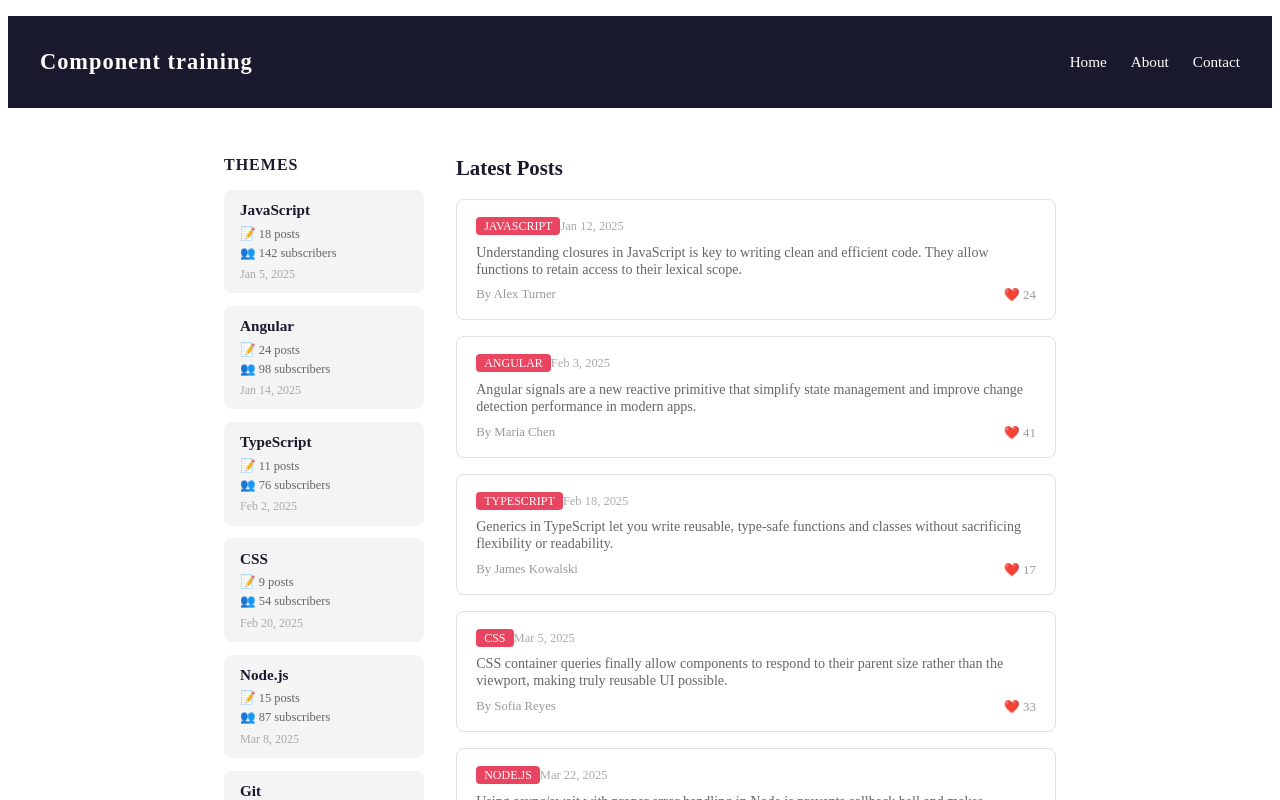
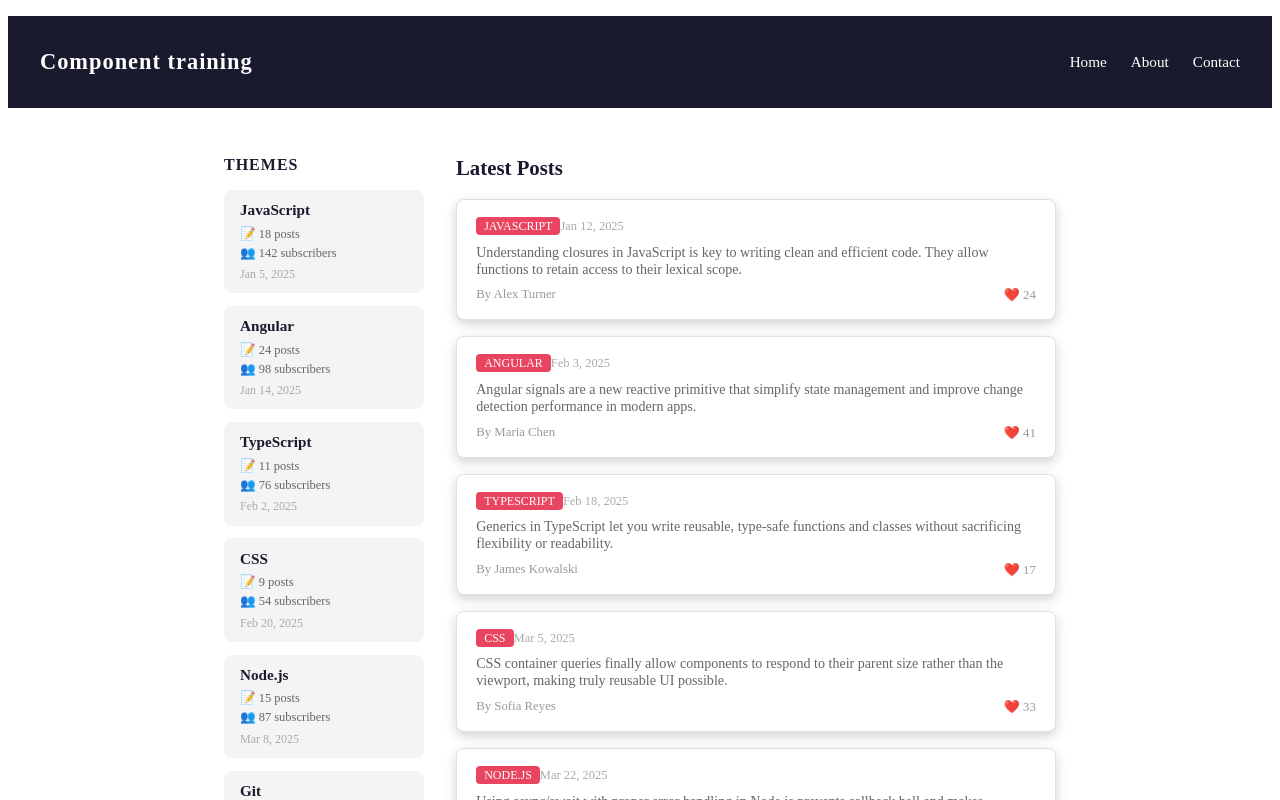
Before and after one commit to SvetlinGG/Angular-Components-exercise, an Angular app in the folder components-training/: page / in a window 1280 px wide. Shown: the top 800 px of the page. Built offline with nearby package versions, Linux system fonts and the light colour scheme.

Commit message:
box shadow

```diff
--- a/components-training/src/app/posts-list/posts-list.component.css
+++ b/components-training/src/app/posts-list/posts-list.component.css
@@ -16,11 +16,10 @@
   padding: 1rem 1.2rem;
   margin-bottom: 1rem;
   transition: box-shadow 0.2s;
+  box-shadow: 0 4px 12px rgba(0, 0, 0, 0.18);
 }
 
-.post-card:hover {
-  box-shadow: 0 4px 12px rgba(0, 0, 0, 0.08);
-}
+
 
 .tag {
   font-size: 0.75rem;
```
